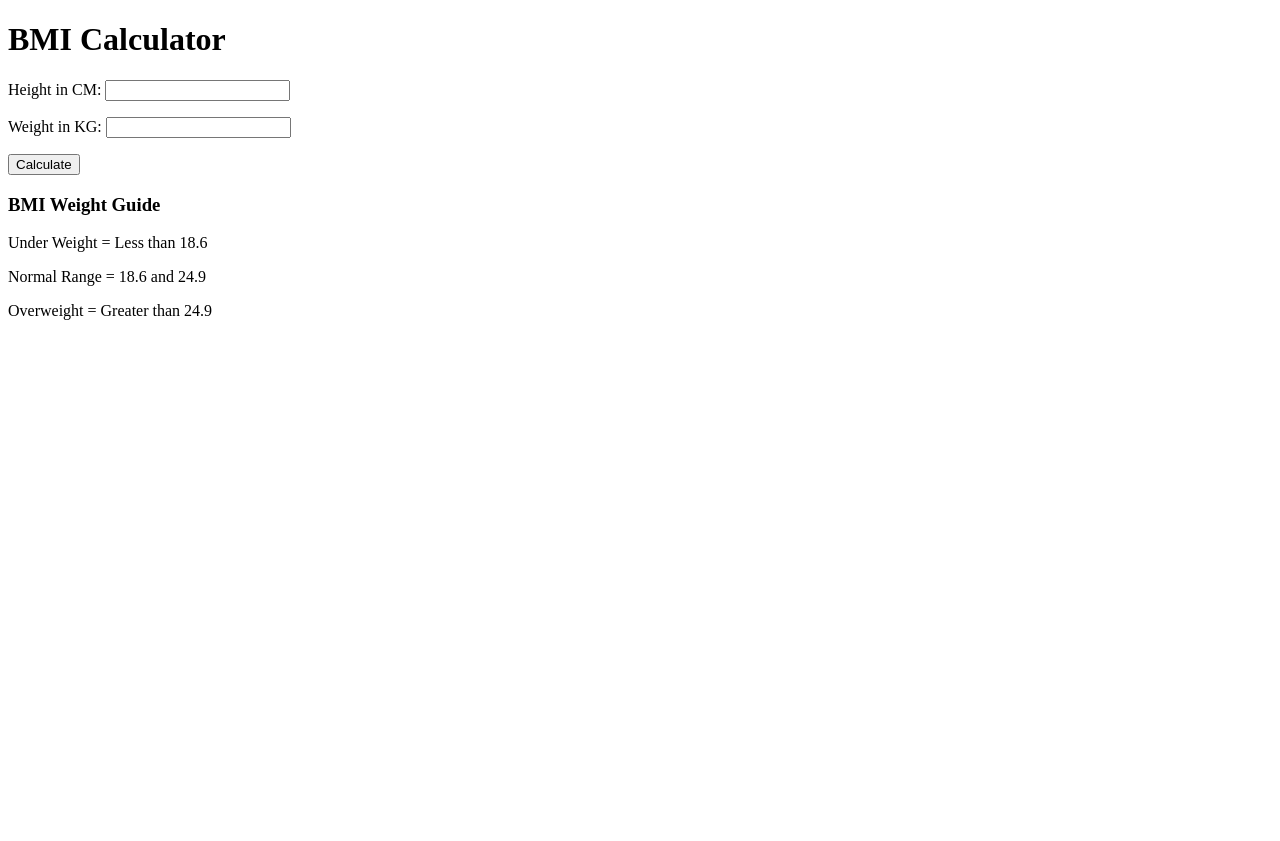
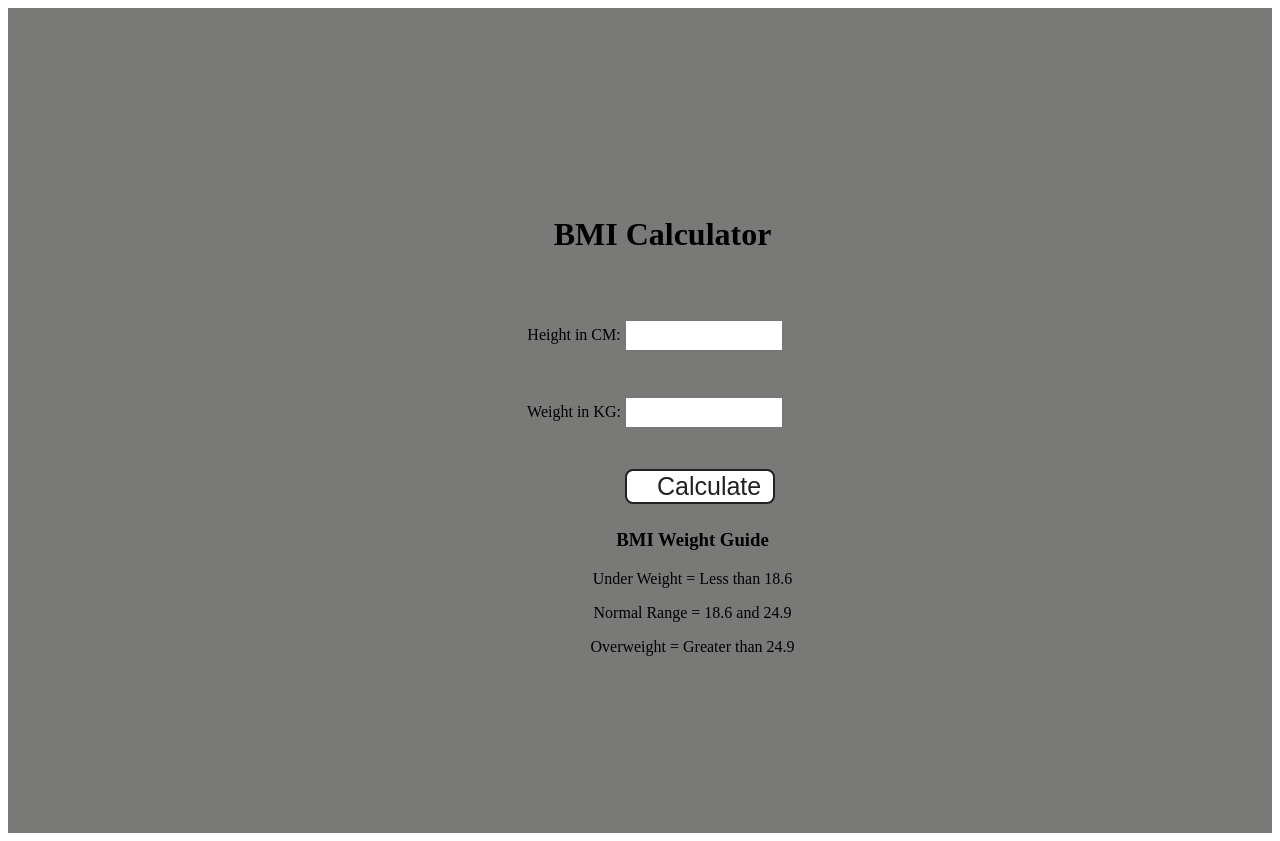
Before and after one commit to Darshil224/DOM-projects, a plain HTML site: page project-2 BMI Calculator/index.html in a window 1280 px wide. Before the commit the page ends 800 px from the top, so only its background shows below. Drawn offline with Linux system fonts and the light colour scheme.

Commit message:
added css and js code

```diff
--- a/project-2 BMI Calculator/index.html
+++ b/project-2 BMI Calculator/index.html
@@ -16,8 +16,8 @@
     <div class="container">
       <h1>BMI Calculator</h1>
       <form>
-        <p><label>Height in CM: </label><input type="text" id="height" /></p>
-        <p><label>Weight in KG: </label><input type="text" id="weight" /></p>
+        <p><label>Height in CM: </label><input type="text" id="height" required /></p>
+        <p><label>Weight in KG: </label><input type="text" id="weight" required /></p>
         <button>Calculate</button>
         <div id="results"></div>
         <div id="weight-guide">
--- a/project-2 BMI Calculator/script.js
+++ b/project-2 BMI Calculator/script.js
@@ -0,0 +1,9 @@
+const button=document.querySelector("button");
+
+button.addEventListener("click",function(e){
+    const height=document.querySelector("#height").value;
+    const weight=document.querySelector("#weight").value;
+
+    const bmi= (weight/((height*height)/10000)).toFixed(2);
+
+} )
--- a/project-2 BMI Calculator/style.css
+++ b/project-2 BMI Calculator/style.css
@@ -0,0 +1,50 @@
+.container {
+  /* width: 575px; */
+  height: 825px;
+  display: flex;
+  text-align: center;
+  justify-content: center;
+  flex-direction: column;
+  background-color: #797978;
+  padding-left: 30px;
+}
+
+#height,
+#weight {
+  width: 150px;
+  height: 25px;
+  margin-top: 30px;
+}
+
+#weight-guide {
+  margin-left: 75px;
+  margin-top: 25px;
+}
+
+#results {
+  font-size: 35px;
+  margin-left: 90px;
+  margin-top: 20px;
+  color: rgb(241, 241, 241);
+}
+
+button {
+  width: 150px;
+  height: 35px;
+  margin-left: 90px;
+  margin-top: 25px;
+  background-color: #fff;
+  padding: 1px 30px;
+  border-radius: 8px;
+  color: #212121;
+  text-decoration: none;
+  border: 2px solid #212121;
+
+  font-size: 25px;
+}
+
+h1 {
+  padding-left: 15px;
+  padding-top: 25px;
+
+}
```
